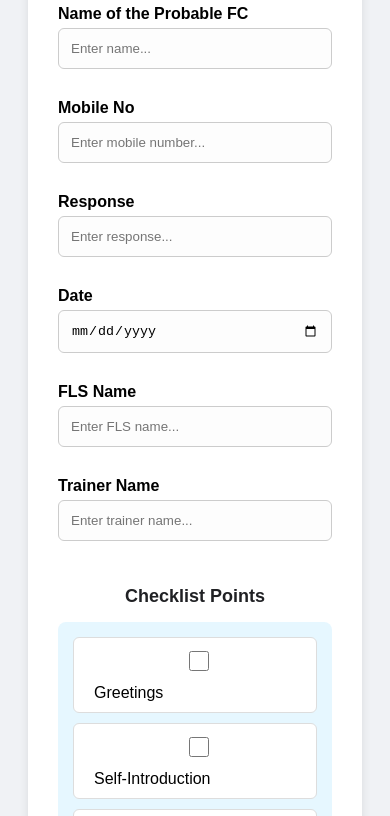
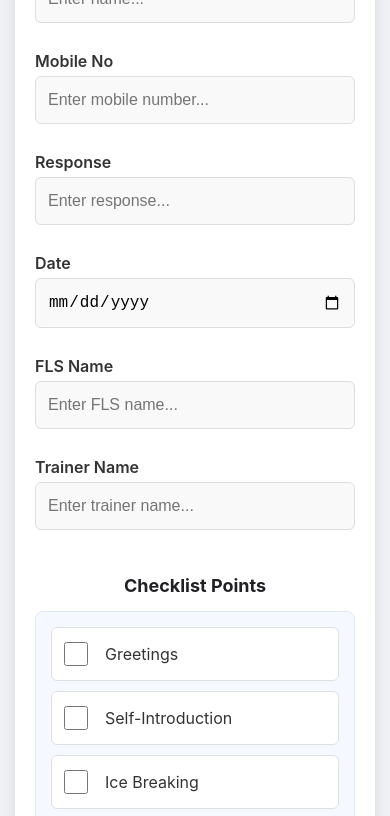
Before and after one commit to Akshata734/hdfcform, a plain HTML site: page index.html in a window 390 px wide. Shown: the part 145-961 px from the top of the page. Drawn offline with Linux system fonts and the light colour scheme.

Commit message:
responsive

```diff
--- a/index.html
+++ b/index.html
@@ -7,30 +7,35 @@
   <style>
     * {
       box-sizing: border-box;
+      margin: 0;
+      padding: 0;
     }
 
     body {
-      font-family: sans-serif;
+      font-family: -apple-system, BlinkMacSystemFont, 'Segoe UI', Roboto, Oxygen, Ubuntu, Cantarell, sans-serif;
       background: #f0f2f5;
       padding: 20px;
       display: flex;
       justify-content: center;
+      min-height: 100vh;
     }
 
     .container {
       background: white;
-      padding: 30px;
+      padding: 25px;
       max-width: 750px;
       width: 100%;
       border-radius: 10px;
-      box-shadow: 0 0 10px rgba(0,0,0,0.1);
+      box-shadow: 0 2px 15px rgba(0,0,0,0.1);
     }
 
     h1 {
-      font-size: 24px;
+      font-size: 22px;
       color: #202124;
       margin-bottom: 20px;
       text-align: center;
+      padding-bottom: 15px;
+      border-bottom: 1px solid #eee;
     }
 
     h2 {
@@ -42,85 +47,139 @@
 
     form label {
       display: block;
-      margin-bottom: 10px;
+      margin-bottom: 8px;
       font-weight: 600;
+      color: #333;
     }
 
     input[type="text"],
     input[type="number"],
     input[type="date"] {
       width: 100%;
-      padding: 12px;
+      padding: 12px 15px;
       margin-top: 5px;
       margin-bottom: 20px;
-      border: 1px solid #ccc;
+      border: 1px solid #ddd;
       border-radius: 6px;
-      background-color: #fdfdfd;
+      background-color: #f9f9f9;
+      font-size: 15px;
     }
 
     input:focus {
       border-color: #1a73e8;
       outline: none;
-      box-shadow: 0 0 0 2px #e8f0fe;
+      box-shadow: 0 0 0 2px rgba(26, 115, 232, 0.2);
     }
 
     .checklist-items {
       display: flex;
       flex-direction: column;
       gap: 10px;
-      background: #e6f7ff;
+      background: #f5f9ff;
       padding: 15px;
       border-radius: 8px;
       margin-bottom: 25px;
+      border: 1px solid #e1e8f7;
     }
 
     .checklist-row {
       display: flex;
       align-items: center;
       background: #fff;
-      border: 1px solid #ddd;
+      border: 1px solid #e0e0e0;
       border-radius: 6px;
-      padding: 10px;
-      gap: 10px;
+      padding: 12px 15px;
+      gap: 12px;
+      min-height: 48px;
+      transition: all 0.2s ease;
+    }
+
+    .checklist-row:hover {
+      border-color: #c2d6ff;
+      box-shadow: 0 2px 5px rgba(0,0,0,0.05);
     }
 
     .checklist-row input[type="checkbox"] {
-      width: 20px;
-      height: 20px;
+      min-width: 22px;
+      min-height: 22px;
+      width: 22px;
+      height: 22px;
+      margin: 0;
+      flex-shrink: 0;
+      accent-color: #1a73e8;
+      cursor: pointer;
     }
 
     .checklist-row span {
       flex-grow: 1;
-      padding-left: 10px;
+      padding-left: 5px;
+      font-size: 15px;
+      line-height: 1.4;
+      word-break: break-word;
+      color: #333;
     }
 
     .main-save {
-      background-color: #007bff;
+      background-color: #1a73e8;
       color: white;
       border: none;
       border-radius: 6px;
-      padding: 12px;
+      padding: 14px;
       font-size: 16px;
       font-weight: 500;
       cursor: pointer;
-      transition: background-color 0.3s;
+      transition: all 0.3s;
       width: 100%;
-      margin-top: 20px;
+      margin-top: 15px;
     }
 
     .main-save:hover {
-      background-color: #0069d9;
+      background-color: #1765cc;
     }
 
-    @media (max-width: 600px) {
-      .checklist-row {
-        flex-direction: column;
-        align-items: flex-start;
+    .main-save:active {
+      transform: scale(0.98);
     }
 
-      .checklist-row span,
+    @media (max-width: 480px) {
+      body {
+        padding: 15px;
+      }
+
+      .container {
+        padding: 20px;
+      }
+
+      h1 {
+        font-size: 20px;
+      }
+
+      .checklist-row {
+        padding: 14px 12px;
+        min-height: 52px;
+      }
+
       .checklist-row input[type="checkbox"] {
-        width: 100%;
+        min-width: 24px;
+        min-height: 24px;
+        width: 24px;
+        height: 24px;
+      }
+
+      .checklist-row span {
+        font-size: 16px;
+      }
+
+      input[type="text"],
+      input[type="number"],
+      input[type="date"] {
+        padding: 14px 12px;
+        font-size: 16px;
+      }
+
+      .main-save {
+        padding: 16px;
+        font-size: 17px;
       }
     }
   </style>
@@ -155,7 +214,6 @@
 
       <h2>Checklist Points</h2>
       <div class="checklist-items">
-
         <div class="checklist-row">
           <input type="checkbox" id="greetings" class="checklist" name="checklist" value="Greetings" />
           <span>Greetings</span>
@@ -170,62 +228,73 @@
           <input type="checkbox" id="iceBreaking" class="checklist" name="checklist" value="Ice Breaking" />
           <span>Ice Breaking</span>
         </div>
+
         <div class="checklist-row">
           <input type="checkbox" id="companyIntro" class="checklist" name="checklist" value="Company Introduction" />
           <span>Company Introduction</span>
         </div>
+
         <div class="checklist-row">
           <input type="checkbox" id="tod" class="checklist" name="checklist" value="TOD - Threat of Discontent" />
           <span>TOD - Threat of Discontent</span>
         </div>
+
         <div class="checklist-row">
           <input type="checkbox" id="roleFc" class="checklist" name="checklist" value="Role of FC" />
           <span>Role of FC</span>
         </div>
+
         <div class="checklist-row">
           <input type="checkbox" id="careerOpp" class="checklist" name="checklist" value="Career Opportunity" />
           <span>Career Opportunity</span>
         </div>
+
         <div class="checklist-row">
           <input type="checkbox" id="alHeadstart" class="checklist" name="checklist" value="AL, Headstart, Contest" />
           <span>AL, Headstart, Contest</span>
         </div>
+
         <div class="checklist-row">
           <input type="checkbox" id="companySupport" class="checklist" name="checklist" value="Company's Support" />
           <span>Company's Support</span>
         </div>
+
         <div class="checklist-row">
           <input type="checkbox" id="howBecome" class="checklist" name="checklist" value="How will you become?" />
           <span>How will you become?</span>
         </div>
+
         <div class="checklist-row">
           <input type="checkbox" id="documentation" class="checklist" name="checklist" value="Documentation" />
           <span>Documentation</span>
         </div>
+
         <div class="checklist-row">
           <input type="checkbox" id="irdaExam" class="checklist" name="checklist" value="IRDA Exam - 25 Hrs of Training" />
           <span>IRDA Exam - 25 Hrs of Training</span>
         </div>
+
         <div class="checklist-row">
           <input type="checkbox" id="license" class="checklist" name="checklist" value="License" />
           <span>License</span>
         </div>
+
         <div class="checklist-row">
           <input type="checkbox" id="closing" class="checklist" name="checklist" value="Closing" />
           <span>Closing</span>
         </div>
-
       </div>
 
       <button class="main-save" type="submit">Save progress</button>
     </form>
   </div>
+
   <script>
-
     document.getElementById('checklistForm').addEventListener('submit', async function(e) {
       e.preventDefault();
 
       const submitBtn = document.querySelector('.main-save');
+      const originalText = submitBtn.textContent;
       submitBtn.disabled = true;
       submitBtn.textContent = 'Submitting...';
 
@@ -243,7 +312,7 @@ document.getElementById('checklistForm').addEventListener('submit', async functi
         };
 
         // Submit to Google Sheets
-    const response = await fetch('https://script.google.com/macros/s/AKfycbxb6Pzx6oROCt-f_WgD70A4KDswhui-Dl8p-HTofix-qoVETgzQMZ8j4FbEXLcyV4A/exec', {
+        const response = await fetch('https://script.google.com/macros/s/AKfycbwzjHw_N6yJecMofNWjKjJJEPYIGETtzttCONEgyvPt8361lBw5ru5yEk9SPjlulGfakg/exec', {
           method: 'POST',
           body: JSON.stringify(formData)
         });
@@ -254,20 +323,27 @@ document.getElementById('checklistForm').addEventListener('submit', async functi
           throw new Error(result);
         }
 
-    // Show success alert instead of the div
-    alert("Progress saved successfully!");
-
-    // Reset form after successful submission
+        alert("✅ Checklist submitted successfully!");
         document.getElementById('checklistForm').reset();
 
       } catch (error) {
-    alert(error.message);
+        alert("⚠️ Error: " + error.message);
       } finally {
         submitBtn.disabled = false;
-    submitBtn.textContent = 'Save progress';
+        submitBtn.textContent = originalText;
       }
     });
 
+    // Better mobile touch experience
+    document.querySelectorAll('.checklist-row').forEach(row => {
+      row.addEventListener('click', function(e) {
+        // If click wasn't directly on the checkbox
+        if (e.target.tagName !== 'INPUT') {
+          const checkbox = this.querySelector('input[type="checkbox"]');
+          checkbox.checked = !checkbox.checked;
+        }
+      });
+    });
   </script>
 </body>
 </html>
```
Lines whose indentation alone changed are shown as unchanged.
